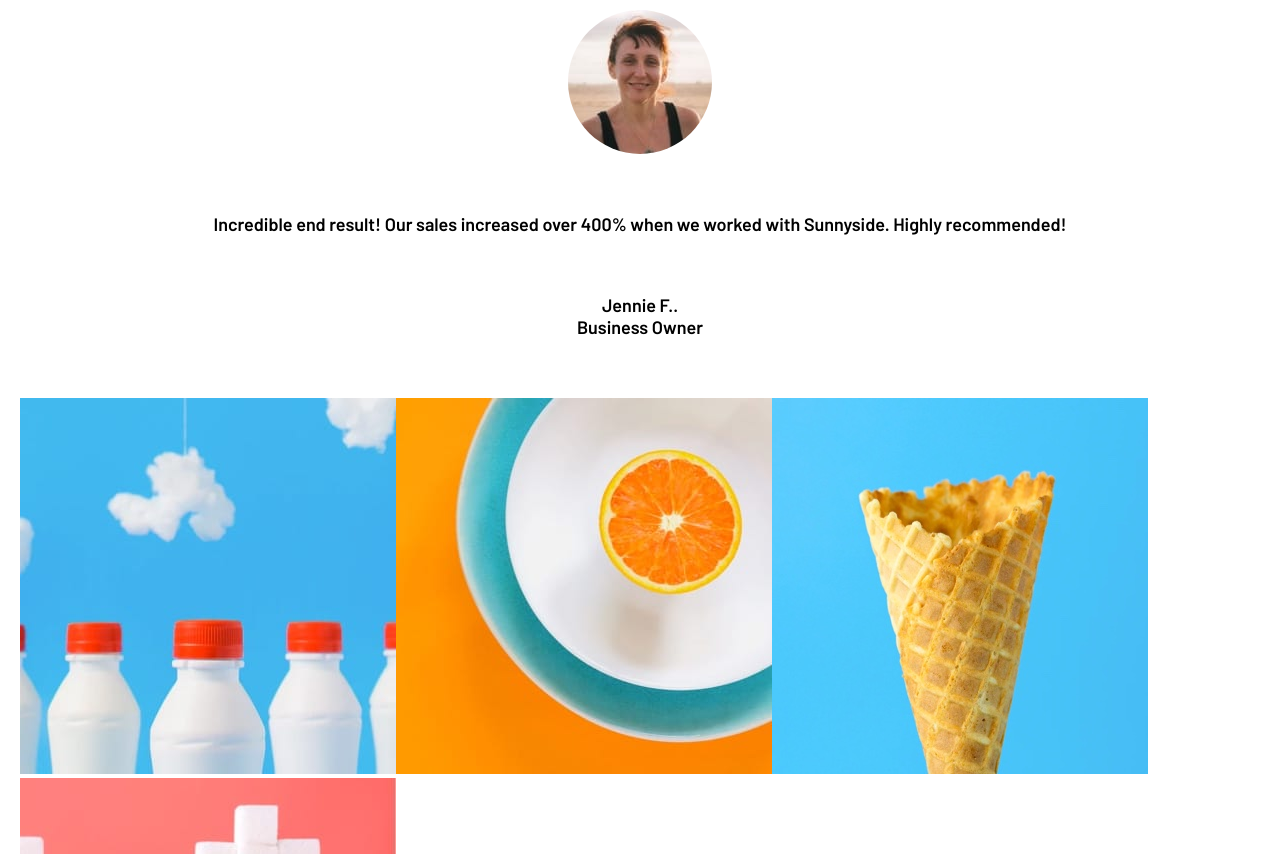
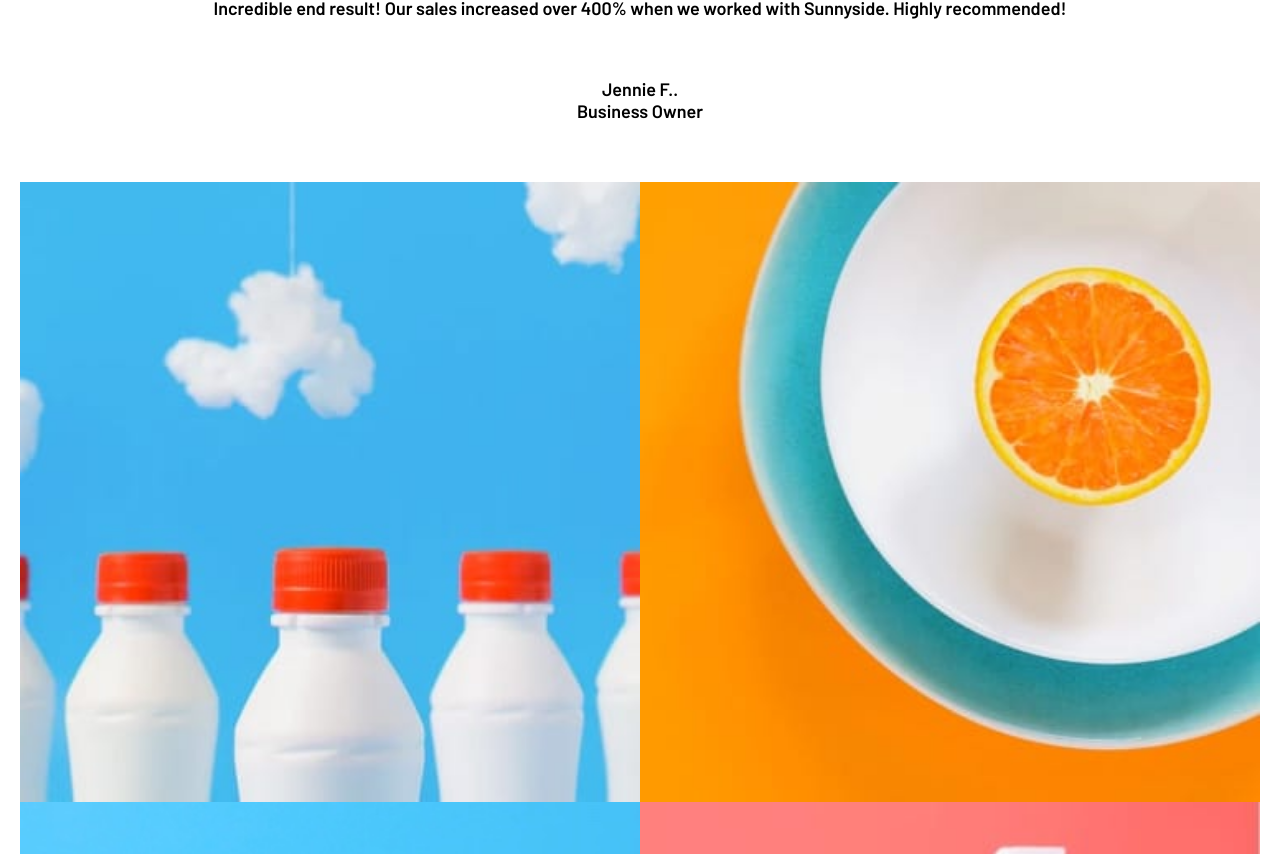
Before and after one commit to Birrellc/Practice__Sunnyside-Agency, a React (Create React App) app: page / in a window 1280 px wide. Shown: the part 6186-7040 px from the top of the page. Built offline with nearby package versions, Linux system fonts and the light colour scheme; the HTML template or start-up script is replaced by a standard one.

Commit message:
Styles: added base styling to gallery component

```diff
--- a/src/components/Gallery/GalleryStyles.css
+++ b/src/components/Gallery/GalleryStyles.css
@@ -0,0 +1,17 @@
+.gallery {
+    width: 100%;
+    height: 100%;
+
+}
+
+.gallery .content {
+    display: flex;
+    flex-direction: row;
+    flex-wrap: wrap;
+    justify-content: center;
+    align-items: center;
+}
+
+.content img {
+    width: 50%;
+}
```
